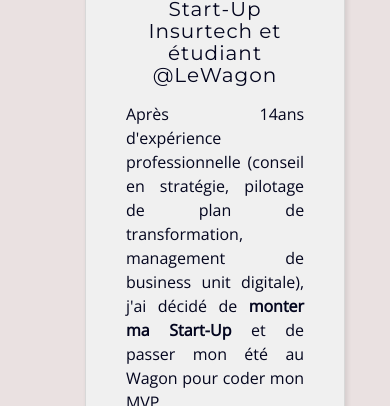
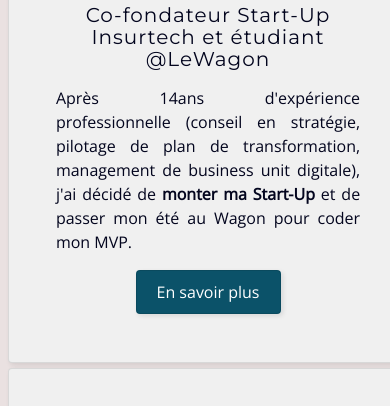
Before and after one commit to vincentsta/profile, a plain HTML site: page index.html in a window 390 px wide. Shown: the part 216-622 px from the top of the page. Drawn offline with nearby package versions, Linux system fonts and the light colour scheme.

Commit message:
optimisation mobile

```diff
--- a/style.css
+++ b/style.css
@@ -152,11 +152,14 @@ a:hover {
   #sidebar {
     visibility: hidden;
   }
+  #page-content {
+  margin-left: 0px;
+  }
 }
 @media (max-width: 540px) {
   /* For a screen < 540px, this CSS will be read */
   .container {
-    width: 300px;
+    width: 400px;
   }
   .txt-small {
     font-size: 0px;
@@ -164,4 +167,7 @@ a:hover {
   #sidebar {
     visibility: hidden;
   }
+  #page-content {
+  margin-left: 0px;
+  }
 }
```
